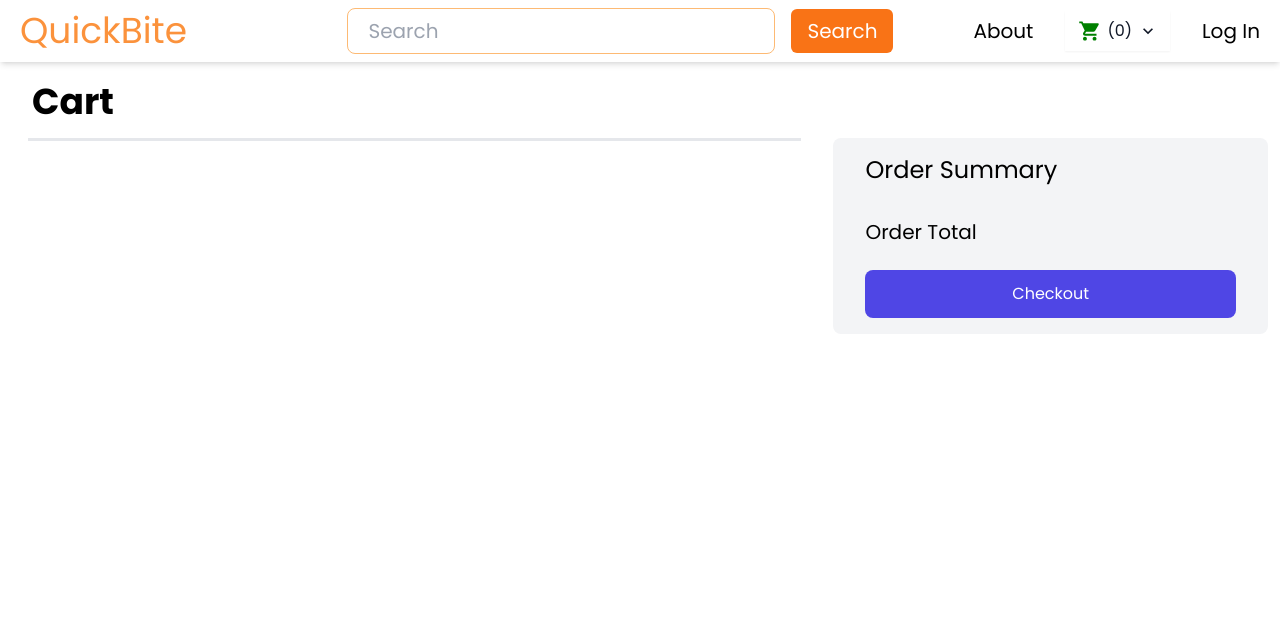
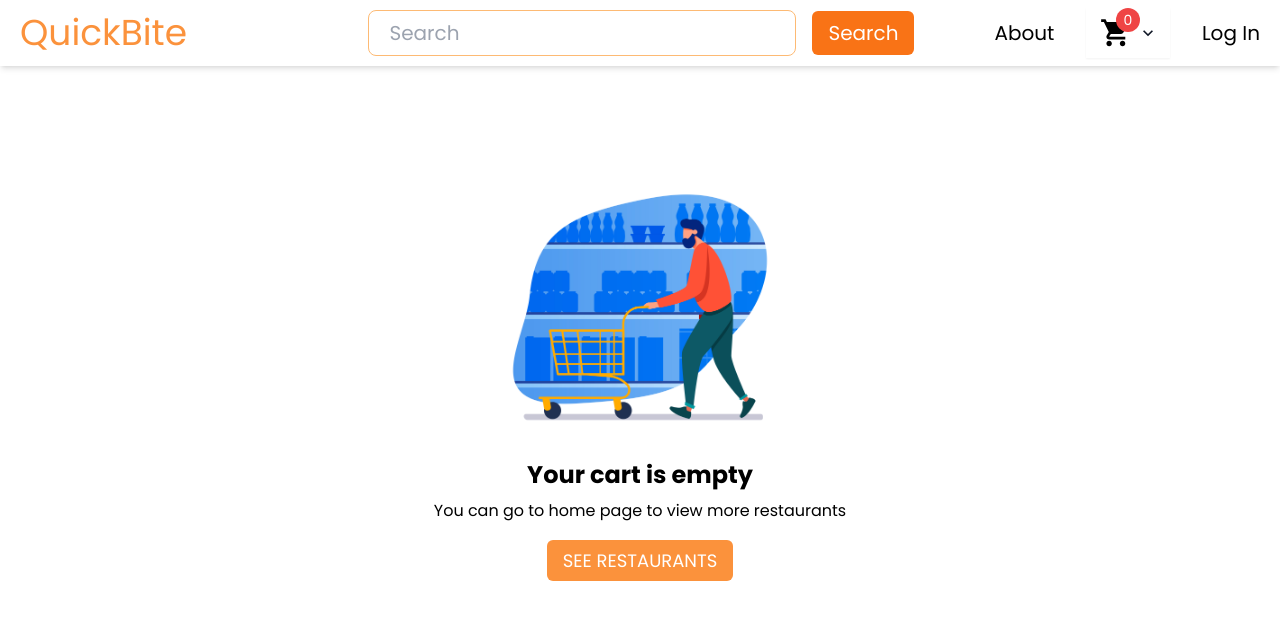
Before and after one commit to ChoudharySuresh/QuickBite, a React (Create React App) app: page /cart in a window 1280 px wide. Shown: the top 620 px of the page. Built offline with nearby package versions, Linux system fonts and the light colour scheme.

Commit message:
Added Empty Cart Component

```diff
--- a/src/Components/DropDownMenu.js
+++ b/src/Components/DropDownMenu.js
@@ -20,8 +20,12 @@ const DropDownMenu = () => {
         <Menu as="div" className="relative inline-block text-left">
             <div>
                 <Menu.Button className="inline-flex items-center w-full justify-center gap-x-1.5  bg-white px-3 py-2 text-gray-900 shadow-sm ">
-                <IoMdCart size="1.5rem" color='green'/>
-                <p className='text-base'>({item.length})</p>
+                    <div className='relative'>
+                        <div>
+                            <IoMdCart size="2.1rem" color='black'/>
+                        </div>
+                        <div className='w-[1rem] h-[1rem] rounded-full text-white bg-red-500 absolute -top-2 -right-2 flex justify-center items-center p-3 text-sm'>{item.length}</div>
+                    </div>
                 <MdOutlineKeyboardArrowDown/>
                 </Menu.Button>
             </div>
--- a/src/Components/Filter.js
+++ b/src/Components/Filter.js
@@ -23,8 +23,8 @@ const Filter = () => {
     }
 
   return (
-    <div className="flex items-center">
-        <div className="mx-16 my-8">
+    <div className="flex items-center gap-4 mt-5 mx-16">
+        <div className="">
             <button onClick={() => setShowModal(true)} className="flex items-center gap-2 text-xl px-4 py-2 border-[2px] shadow-sm rounded-full border-slate-200">Filter <FiFilter size="1.3rem"/></button>
         </div>
 
--- a/src/Components/Shimmer.js
+++ b/src/Components/Shimmer.js
@@ -2,7 +2,7 @@ import SkeletonCard from "./SkeletonCard"
 
 const Shimmer = () => {
   return (
-    <div className="flex w-[100%] flex-wrap my-8 justify-center mx-auto">
+    <div className="flex w-[100%] flex-wrap my-5 justify-center mx-auto">
         {
            Array(20).fill().map((index) => {
             return (<SkeletonCard key={index}/>)
--- a/src/Pages/Body.js
+++ b/src/Pages/Body.js
@@ -43,7 +43,7 @@ const Body = () => {
     <>
       <Filter/>
 
-      <div className="flex w-[95%] flex-wrap my-8 mx-auto bg-[#FFFFFF]">
+      <div className="flex w-[95%] flex-wrap mx-auto my-5 bg-[#FFFFFF]">
         {
           (Status === STATUSES.LOADING) ? <Shimmer/>
           :
--- a/src/Pages/Cart.js
+++ b/src/Pages/Cart.js
@@ -3,6 +3,7 @@ import { RxCross1 } from "react-icons/rx";
 import { useDispatch, useSelector } from "react-redux"
 import {removeFromCart , changeCartQuantity} from "../Store/CartSlice"
 import { useEffect, useState } from "react";
+import EmptyCart from "./EmptyCart";
 
 
 const Cart = () => {
@@ -23,7 +24,7 @@ const Cart = () => {
         setTotal(cartItem.reduce((acc,currentItem)=> acc + (currentItem.price) * currentItem.qty , 0))
     },[cartItem])
 
-  return (
+  return cartItem.length <= 0 ? <EmptyCart/> : (
     <>
         <div className="p-3">
             <div>
@@ -90,7 +91,7 @@ const Cart = () => {
                     <div>
                         <div className="flex justify-between my-6 text-xl">
                             <p>Order Total</p>
-                            <p>{total > 0 ? new Intl.NumberFormat("en-In" , {style:"currency" , currency:"INR"}).format(total/100) : ("")}</p>
+                            <p>{total > 0 ? new Intl.NumberFormat("en-In" , {style:"currency" , currency:"INR"}).format(total/100) : (0)}</p>
                         </div>
                     </div>
                     <button className="w-[100%] px-4 py-3 rounded-lg bg-[#4F46E5] text-white">Checkout</button>
--- /dev/null
+++ b/src/Pages/EmptyCart.js
@@ -0,0 +1,27 @@
+import { Link } from "react-router-dom";
+import EmptyCartImg from "../Images/Empty Cart.jpg";
+
+const EmptyCart = () => {
+  return (
+    <>
+      <div className='w-[100vw] my-24 flex justify-center items-center'>
+        <div className="text-center flex flex-col items-center gap-4">
+          <div>
+            <img src={EmptyCartImg} alt="emptyCartImg" className="w-[20rem]"/>
+          </div>
+
+          <div>
+            <h1 className="text-2xl font-semibold">Your cart is empty</h1>
+            <p className="my-2">You can go to home page to view more restaurants</p>
+          </div>
+
+          <div>
+            <Link to="/" className="px-4 py-2 bg-orange-400 rounded-md uppercase text-white text-lg" >See Restaurants</Link>
+          </div>
+        </div>
+      </div>
+    </>
+  )
+}
+
+export default EmptyCart
--- a/src/Store/CartSlice.js
+++ b/src/Store/CartSlice.js
@@ -11,7 +11,6 @@ const CartSlice = createSlice({
             return state.filter((item) => item.id !== action.payload);
         },
         changeCartQuantity : (state , action) => {
-            // return state.filter((c)=> c.id === action.payload.id ? (c.qty = action.payload.qty) : c.qty);
             const {id,qty} = action.payload;
             const product = state.find((c)=> c.id === id);
             if(product){
```
Also changed, not shown: src/Images/Empty Cart.jpg (added).
